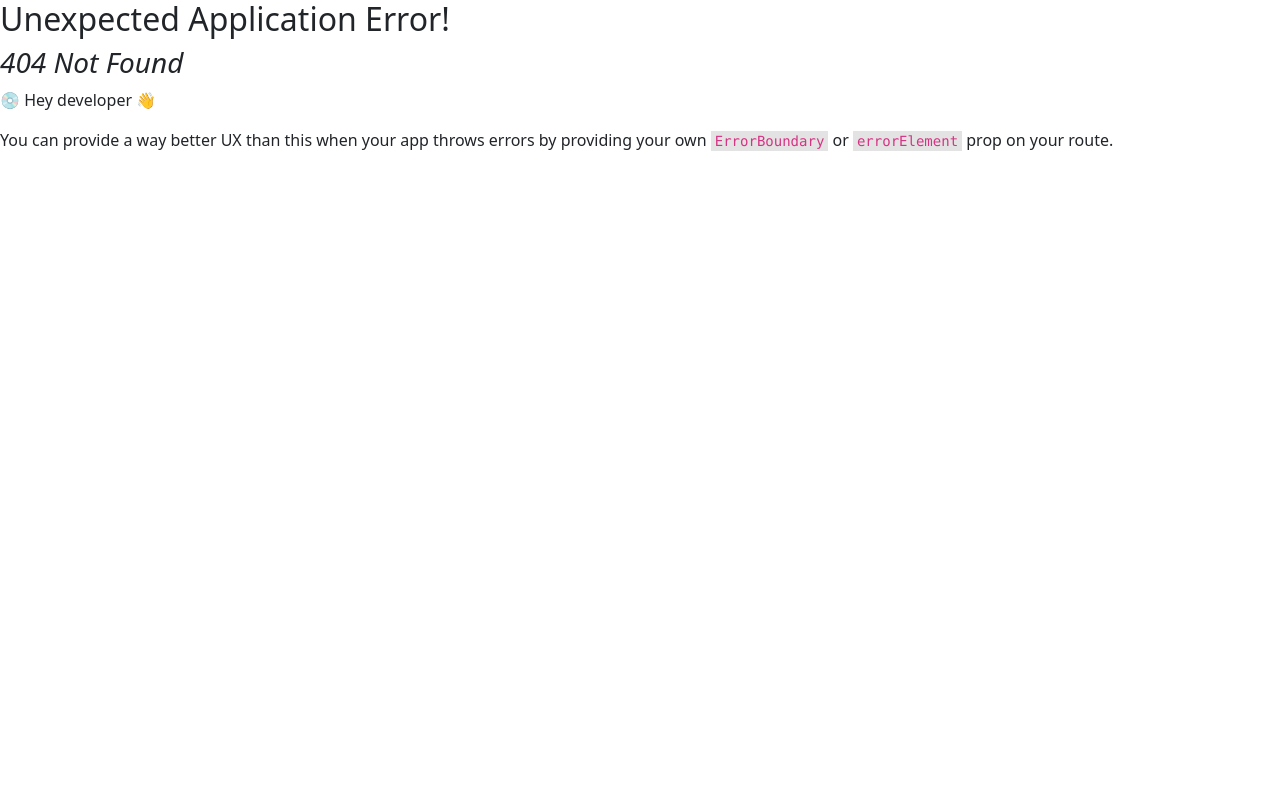
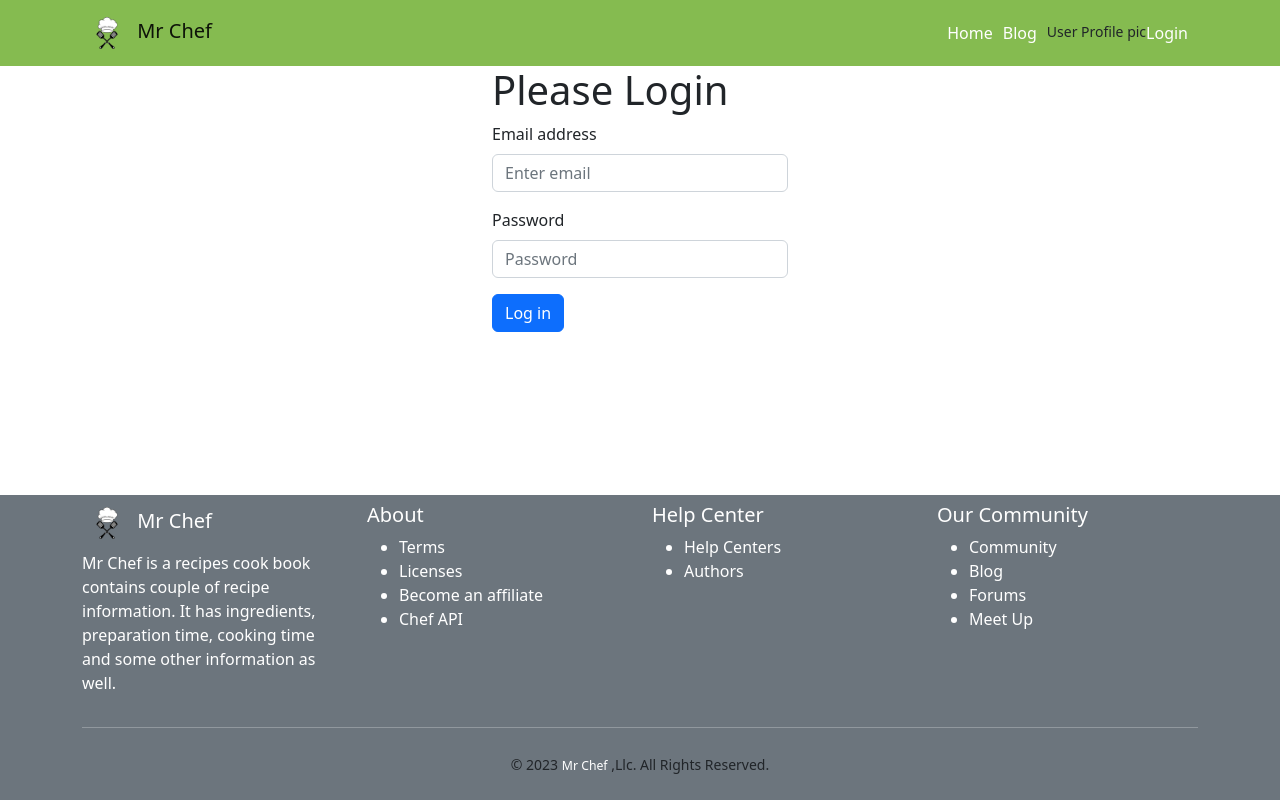
Before and after one commit to NishitaDasGupta/mr-chef-client, a React (Vite) app: page /login in a window 1280 px wide. Before the commit this address had no page. Built offline with nearby package versions, Linux system fonts and the light colour scheme.

Commit message:
header and footer

```diff
--- /dev/null
+++ b/src/components/Shared/Footer/Footer.css
@@ -0,0 +1,3 @@
+.footer{
+ margin-top: auto;
+}
--- a/src/components/Shared/Footer/Footer.jsx
+++ b/src/components/Shared/Footer/Footer.jsx
@@ -1,9 +1,54 @@
 import React from 'react';
-
+import "./Footer.css"
+import logo from '../../../assets/spatula-crossed-with-chef-hat-on-top-free-vector.png'
+import { Col, Container, Row } from 'react-bootstrap';
 const Footer = () => {
     return (
-        <div>
-            <h2>footer</h2>
+        <div className='bg-secondary text-white footer'>
+
+            <Container className='mt-2'>
+                <Row >
+                    <Col sm={3}>
+                        <div>
+                            <h5 >
+                                <img style={{ height: '40px' }} src={logo} />  Mr Chef</h5>
+                            <p>Mr Chef is a recipes cook book contains couple of recipe information. It has ingredients, preparation time, cooking time and some other information as well.</p>
+                        </div>
+                    </Col>
+                    <Col sm={3}>
+                     <div>   <h5>About<span></span></h5>
+                        <ul>
+                            <li> <a className='link_style mb-0' href="#terms">Terms</a></li>
+                            <li> <a className='link_style' href="#licenses">Licenses</a></li>
+                            <li> <a className='link_style' href="#becomeAnAffiliate">Become an affiliate</a></li>
+                            <li><a className='link_style' href="#chefAPI">Chef API</a></li>
+                        </ul></div>
+                    </Col>
+                    <Col sm={3}>
+                  <div>
+                  <h5>Help Center<span></span></h5>
+                        <ul>
+                            <li> <a className='link_style mb-0' href="#helpCenters">Help Centers</a></li>
+                            <li> <a className='link_style' href="#authors">Authors</a></li>
+                        </ul>
+                  </div>
+                    </Col>
+                    <Col sm={3}>
+                     <div>   <h5>Our Community<span></span></h5>
+                        <ul>
+                            <li> <a className='link_style mb-0' href="#community">Community</a></li>
+                            <li> <a className='link_style' href="#blog">Blog</a></li>
+                            <li> <a className='link_style' href="#forums">Forums</a></li>
+                            <li><a className='link_style' href="#meetUp">Meet Up</a></li>
+                        </ul></div>
+                    </Col>
+
+                </Row>
+                <hr />
+                <p className='text-center p-2 text-dark'
+                ><small>© 2023 <small className='text-white'
+                >Mr Chef</small> ,Llc. All Rights Reserved.</small></p>
+            </Container>
         </div>
     );
 };
--- /dev/null
+++ b/src/components/Shared/Header/Header.css
@@ -0,0 +1,8 @@
+.background_color{
+background-color: rgb(82, 158, 6,0.7);
+}
+.link_style{
+    text-decoration: none;
+    margin-right: 10px;
+    color: white;
+}
--- a/src/components/Shared/Header/Header.jsx
+++ b/src/components/Shared/Header/Header.jsx
@@ -1,9 +1,28 @@
 import React from 'react';
-
+import './Header.css'
+import Container from 'react-bootstrap/Container';
+import Nav from 'react-bootstrap/Nav';
+import Navbar from 'react-bootstrap/Navbar';
+import { Link } from "react-router-dom";
+import logo from '../../../assets/spatula-crossed-with-chef-hat-on-top-free-vector.png'
 const Header = () => {
     return (
-        <div>
-            <h2>Header</h2>
+        <div className='header'
+        >
+            <Navbar className='background_color' expand="lg">
+                <Container>
+                    <Navbar.Brand ><img style={{ height: '40px' }} src={logo} />  Mr Chef</Navbar.Brand>
+                    <Navbar.Toggle aria-controls="basic-navbar-nav" />
+                    <Navbar.Collapse id="basic-navbar-nav">
+                        <Nav className="ms-auto">
+                            <Link className='link_style' to="/">Home</Link>
+                            <Link className='link_style' to="/blog">Blog</Link>
+                            <small>User Profile pic</small>
+                            <Link className='link_style' to="/login">Login</Link>
+                        </Nav>
+                    </Navbar.Collapse>
+                </Container>
+            </Navbar>
         </div>
     );
 };
--- /dev/null
+++ b/src/components/layout/Main.css
@@ -0,0 +1,5 @@
+.content-container{
+    min-height: 100vh;
+    display: flex;
+    flex-direction: column;
+}
--- a/src/components/layout/Main.jsx
+++ b/src/components/layout/Main.jsx
@@ -2,10 +2,10 @@ import React from 'react';
 import Footer from '../Shared/Footer/Footer';
 import Header from '../Shared/Header/Header';
 import { Outlet } from 'react-router-dom';
-
+import "./Main.css"
 const Main = () => {
     return (
-        <div>
+        <div className='content-container'>
             <Header></Header>
             <Outlet></Outlet>
             <Footer></Footer>
--- /dev/null
+++ b/src/components/pages/Home/Blog/Blog.jsx
@@ -0,0 +1,11 @@
+import React from 'react';
+
+const Blog = () => {
+    return (
+        <div>
+            <h2>Blog</h2>
+        </div>
+    );
+};
+
+export default Blog;
--- a/src/components/pages/Home/Home/Home.jsx
+++ b/src/components/pages/Home/Home/Home.jsx
@@ -4,8 +4,7 @@ import { Button } from 'react-bootstrap';
 const Home = () => {
     return (
         <div>
-            <h2>Home </h2>
-            <Button variant="primary">Primary</Button>
+            <h2>hey home</h2>
         </div>
     );
 };
--- /dev/null
+++ b/src/components/pages/Home/Login/Login.jsx
@@ -0,0 +1,28 @@
+import React from 'react';
+import { Container } from 'react-bootstrap';
+import Button from 'react-bootstrap/Button';
+import Form from 'react-bootstrap/Form';
+const Login = () => {
+    return (
+        <Container className='w-25' >
+            <h1>Please Login</h1>
+            <Form>
+                <Form.Group className="mb-3" controlId="formBasicEmail">
+                    <Form.Label>Email address</Form.Label>
+                    <Form.Control type="email" placeholder="Enter email" />
+                </Form.Group>
+
+                <Form.Group className="mb-3" controlId="formBasicPassword">
+                    <Form.Label>Password</Form.Label>
+                    <Form.Control type="password" placeholder="Password" />
+                </Form.Group>
+
+                <Button variant="primary" type="submit">
+                  Log in
+                </Button>
+            </Form>
+        </Container>
+    );
+};
+
+export default Login;
--- /dev/null
+++ b/src/components/pages/Home/Register/Register.jsx
@@ -0,0 +1,11 @@
+import React from 'react';
+
+const Register = () => {
+    return (
+        <div>
+        <h2>register</h2>
+        </div>
+    );
+};
+
+export default Register;
```
Also changed, not shown: src/Providers/Providers.jsx (added, +11 -0 lines), src/Routes/Routes.jsx (+17 -0 lines).
